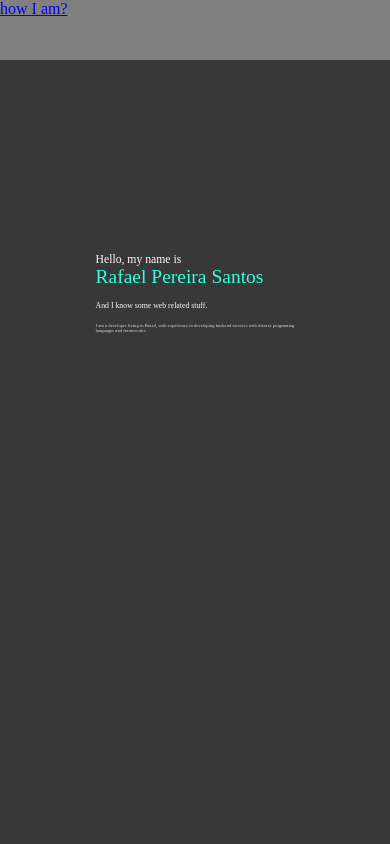
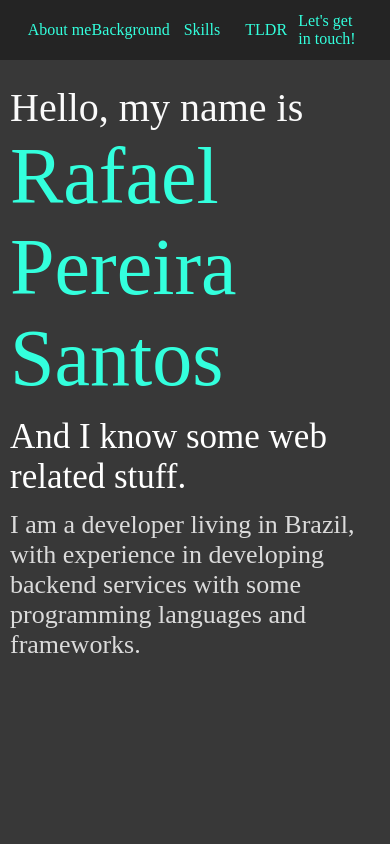
Before and after one commit to RafaelPereiraSantos/RafaelPereiraSantos.github.io, a plain HTML site: page index.html in a window 390 px wide. Shown: the top 844 px of the page. Drawn offline with Linux system fonts and the light colour scheme.

Commit message:
created first visual of the site

```diff
--- a/index.html
+++ b/index.html
@@ -7,10 +7,73 @@
   <title>Rafael - dev</title>
 </head>
 <body>
+
   <div class="header-container">
-    <a id="abouit-me-link" href="#">
-      how I am?
-    </a>
+    <div class="header">
+      <div class="header-content">
+
+        <div class="header-item-container">
+          <div class="header-item">
+            <a id="about-me-link" href="">
+              <div class="header-inner-link">
+                <div class="inner-link">
+                  About me
+                </div>
+              </div>
+            </a>
+          </div>
+        </div>
+
+        <div class="header-item-container">
+          <div class="header-item">
+            <a id="background-link" href="#">
+              <div class="header-inner-link">
+                <div class="inner-link">
+                  Background
+                </div>
+              </div>
+            </a>
+          </div>
+        </div>
+
+        <div class="header-item-container">
+          <div class="header-item">
+            <a id="knowledge-link" href="#">
+              <div class="header-inner-link">
+                <div class="inner-link">
+                  Skills
+                </div>
+              </div>
+            </a>
+          </div>
+        </div>
+
+        <div class="header-item-container">
+          <div class="header-item">
+            <a id="tldr-link" href="#">
+              <div class="header-inner-link">
+                <div class="inner-link">
+                  TLDR
+                </div>
+              </div>
+            </a>
+          </div>
+        </div>
+
+        <div class="header-item-container">
+          <div class="header-item">
+            <a id="contact-link" href="#">
+              <div class="header-inner-link">
+                <div class="inner-link">
+                  Let's get in touch!
+                </div>
+              </div>
+            </a>
+          </div>
+        </div>
+
+      </div>
+    </div>
   </div>
 
   <div class="board-container">
@@ -30,11 +93,11 @@
               </div>
 
               <div class="info-text info-content-description">
-                And I know some web related stuff.
+                <spam class="info-highlight">And I know some web related stuff.</spam>
               </div>
 
               <div class="info-text info-content-sub-description">
-                I am a developer living in Brazil, with experience in developing backend services with diverse programing languages and frameworks.
+                I am a developer living in Brazil, with experience in developing backend services with some programming languages and frameworks.
               </div>
             </div>
           </div>
@@ -45,7 +108,7 @@
 
     <hr>
 
-    <div class="board" id="about-my-passion">
+    <div class="board" id="background">
       <div class="board-content">
 
         <div class="card">
@@ -64,7 +127,7 @@
               </div>
 
               <div class="info-text info-content-sub-description">
-                I love programming and I really enjoy learning new things and trying to figure out why my code doesn't run.
+                <spam class="info-highlight">I love programming</spam> and I really enjoy learning new things and trying to figure out why my code doesn't run.
               </div>
 
               <div class="info-text info-content-sub-description">
@@ -83,7 +146,7 @@
 
     <hr>
 
-    <div class="board" id="about-skills">
+    <div class="board" id="knowledge">
       <div class="board-content">
 
         <div class="card">
@@ -138,20 +201,65 @@
 
     <hr>
 
-    <div class="board" id="teste">
+    <div class="board" id="tldr">
       <div class="board-content">
 
         <div class="card">
           <div class="info-container">
             <div class="info">
               <div class="info-content-sub-title">
-                Did you like it?
+                Too long, didn't read
+              </div>
+
+              <div class="info-content-main-title info-special">
+                TLDR
+              </div>
+
+              <div class="info-text info-content-description">
+                Hi, my name is <spam class="info-special">Rafael Pereira Santos</spam>, I am a <spam class="info-special">backend engieener</spam> with some knowledge about frontend and web-ish stuff.<br>
+
+                <br>
+
+                Graduated at <a href="url">FATEC Antonio Russo</a> as a Game Developer.<br>
+
+                <br>
+
+                With some experience in frameworks such as: <spam class="info-highlight">Rails</spam>, <spam class="info-highlight">Akka</spam>, <spam class="info-highlight">Springboot</spam>, <spam class="info-highlight">NextJs</spam>, <spam class="info-highlight">Flask</spam> for developing microservices <spam class="info-highlight">RESTFUL</spam> or <spam class="info-highlight">message brokers</spam> based.
+              </div>
+            </div>
+          </div>
+        </div>
+
+      </div>
+    </div>
+
+    <hr>
+
+    <div class="board" id="contact">
+      <div class="board-content">
+
+        <div class="card">
+          <div class="info-container">
+            <div class="info">
+              <div class="info-content-sub-title">
+                Lets
               </div>
 
               <div class="info-content-title info-special">
-                Pull me from
+                Get in touch!
               </div>
 
+              <div class="social-container">
+                <div class="social-content">
+                  <div class="social">
+                    <img src="github.svg">
+                  </div>
+
+                  <div class="social">
+                    <img src="linkedin.svg">
+                  </div>
+                </div>
+              </div>
 
             </div>
           </div>
--- a/scripts.js
+++ b/scripts.js
@@ -3,8 +3,41 @@ window.onload = function() {
   const about_me_link = document.getElementById("about-me-link");
   const about_me_element = document.getElementById("about-me");
 
-  about_me_link.onclick = function() {
-    about_me_element.scrollIntoView();
-    return false;
-  }
+  const background_link = document.getElementById("background-link");
+  const background_element = document.getElementById("background");
+
+  const knowledge_link = document.getElementById("knowledge-link");
+  const knowledge_element = document.getElementById("knowledge");
+
+  const tldr_link = document.getElementById("tldr-link");
+  const tldr_element = document.getElementById("tldr");
+
+  const contact_link = document.getElementById("contact-link");
+  const contact_element = document.getElementById("contact");
+
+  links = [
+    about_me_link,
+    background_link,
+    knowledge_link,
+    tldr_link,
+    contact_link
+  ]
+
+  elements = [
+    about_me_element,
+    background_element,
+    knowledge_element,
+    tldr_element,
+    contact_element
+  ]
+
+
+  links.forEach((item, index) => {
+    item.onclick = () => {
+      console.log(index)
+      elements[index].scrollIntoView();
+      return false;
+    }
+  })
+
 }
--- a/styles.css
+++ b/styles.css
@@ -6,7 +6,18 @@
 
 a {
   text-decoration: none;
+  text-decoration: none;
+  color: #33ffdd;
+}
+
+a:hover {
   text-decoration: underline;
+  color: #fafafa;
+}
+
+.header-item > a:hover {
+  text-decoration: none;
+  color: #fafafa;
 }
 
 html {
@@ -32,7 +43,49 @@ hr {
   left: 0;
   width: 100vw;
   height: 60px;
-  background-color: grey;
+  background-color: #242424;
+  display: flex;
+  justify-content:center;
+  align-items: center;
+}
+
+.header {
+  height: 100%;
+}
+
+.header-content {
+  height: 100%;
+  width: 800px;
+  display: flex;
+  justify-content:space-around;
+  align-items: center;
+}
+
+.header-item-container {
+  height: 100%;
+  width: 100%;
+  display: flex;
+  justify-content:center;
+  align-items: center;
+  flex-direction: column;
+}
+
+.header-item {
+  height: 100%;
+  width: 100%;
+}
+
+.header-inner-link {
+  height: 100%;
+  width: 100%;
+  display: flex;
+  justify-content:center;
+  align-items: center;
+  flex-direction: column;
+}
+
+.inner-link > a {
+  color: red;
 }
 
 .board-container {
@@ -49,8 +102,8 @@ hr {
   align-items: center;
   flex-direction: column;
   background-color:#383838;
+  height: 100vh;
   width: 100%;
-  height: 100vh;
 }
 
 .board-content {
@@ -58,7 +111,7 @@ hr {
   justify-content: center;
   align-items: center;
   flex-direction: column;
-  width: 55vw;
+  width: 800px;
   height: 100%;
 }
 
@@ -71,46 +124,50 @@ hr {
 }
 
 .info-container {
-  /*background-color: grey;*/
   width:  100%;
   height: 60vh;
 }
 
 .info {
-  padding-top: 10vh;
-  padding-left: 2vw;
-  padding-right: 2vw;
+  padding-top: 20px;
+  padding-left: 10px;
+  padding-right: 10px;
 }
 
 .info-text {
+  color: #fafafa;
   margin-top: 1.5vh;
+}
+
+.info-content-title {
+  font-size: 60px;
 }
 
 .info-content-sub-title {
   color: #fafafa;
-  font-size: 3vw;
-}
-
-.info-content-title {
-  font-size: 4vw;
+  font-size: 40px;
 }
 
 .info-content-main-title {
-  font-size: 5vw;
+  font-size: 80px;
 }
 
 .info-special {
   color: #33ffdd;
 }
 
+.info-highlight {
+  color: white;
+}
+
 .info-content-description {
-  color: #fafafa;
-  font-size: 2vw;
+  color: #b8b8b8;
+  font-size: 35px;
 }
 
 .info-content-sub-description {
   color: #dbdbdb;
-  font-size: 1.2vw;
+  font-size: 26px;
 }
 
 .text-container {
@@ -160,3 +217,44 @@ li {
   padding-left: 2vw;
   padding-right: 2vw;
 }
+
+.social-content {
+  display: flex;
+  justify-content: space-between;
+  align-items: center;
+  justify-content:space-around;
+}
+
+img {
+  width: 100px;
+  height: 100px;
+}
+
+@media all and (max-width: 800px) {
+  .header-content {
+    width: 100%;
+  }
+
+  .info-container {
+    height: 80vh;
+  }
+
+  .info {
+    padding-top: 0;
+  }
+
+  .board-content {
+    width: 100%;
+  }
+}
+
+@media all and (max-height: 600px) {
+  .header-container {
+    top: initial;
+    bottom: 0;
+  }
+
+  .info-container {
+    height: 95vh;
+  }
+}
```
Also changed, not shown: github.svg (added), linkedin.svg (added).
